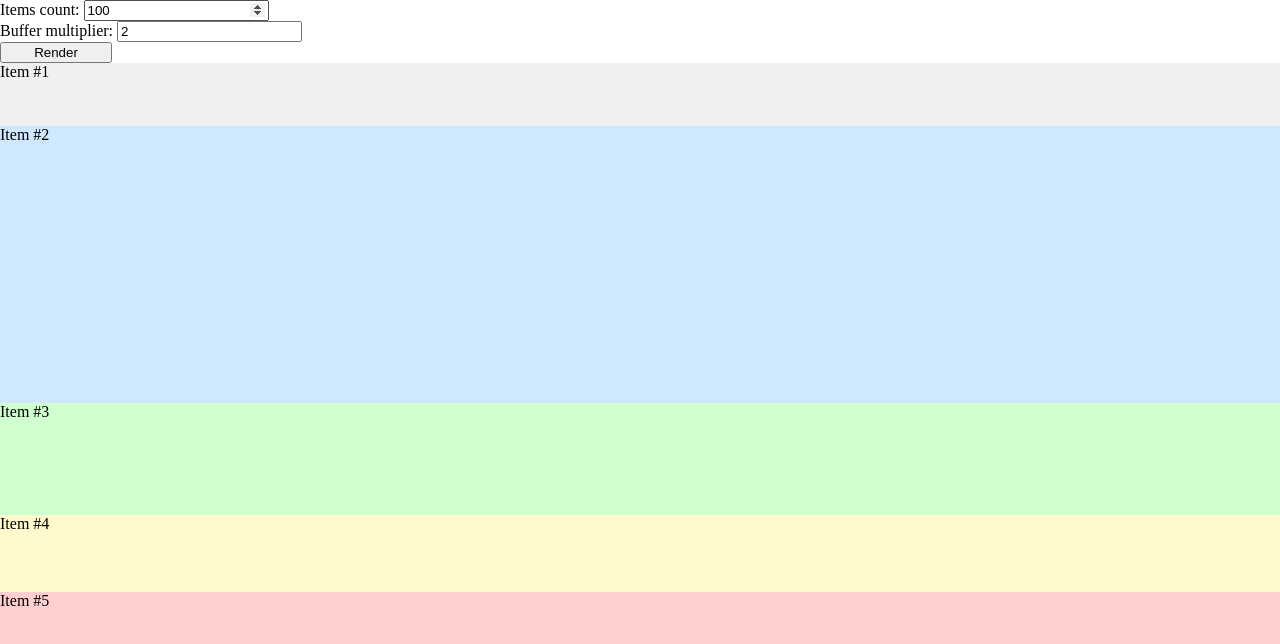
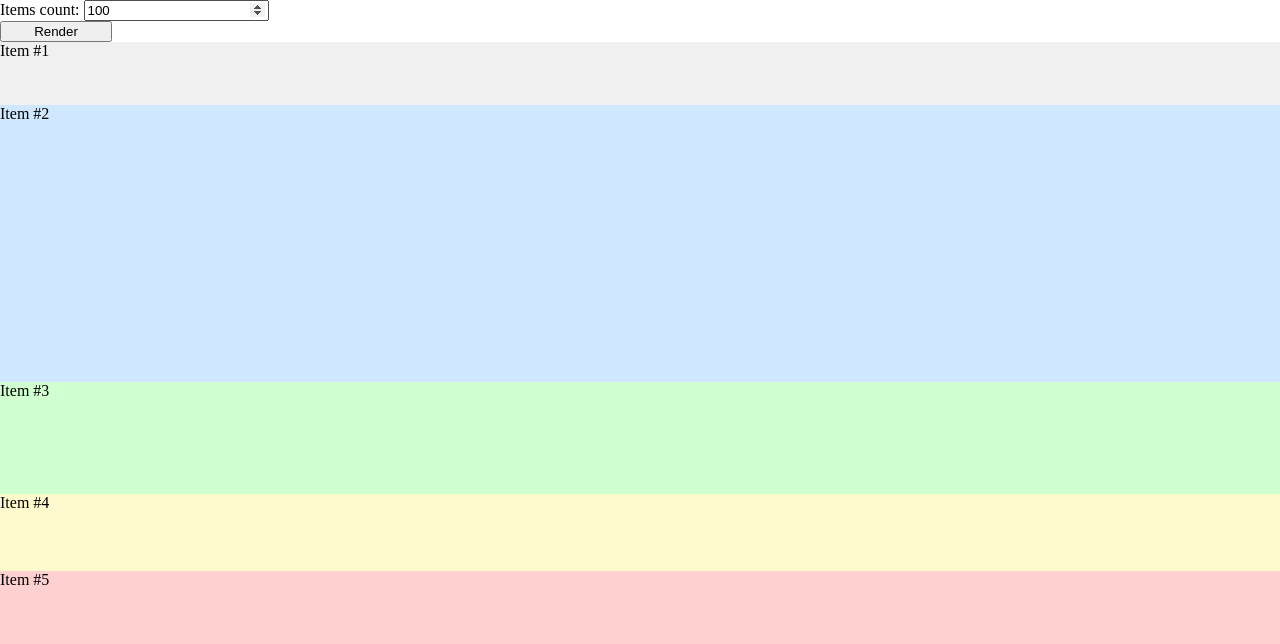
Before and after one commit to NLipatov/virtualize-js, a plain HTML site: page docs/index.html in a window 1280 px wide. Both pictures are taken after a click on the button "Render". Drawn offline with Linux system fonts and the light colour scheme; files that its build step writes are made by us from their sources.

Commit message:
gh pages update

```diff
--- a/docs/index.html
+++ b/docs/index.html
@@ -16,10 +16,6 @@
         <label for="itemCount">
             <span>Items count:</span>
             <input type="number" id="itemCount" placeholder="Count" min="5" value="100">
-        </label>
-        <label for="bufferMultiplier">
-            <span>Buffer multiplier:</span>
-            <input type="number" id="bufferMultiplier" placeholder="Buffer Multiplier" min="0" value="2">
         </label>
         <button id="renderButton">Render</button>
     </div>
@@ -51,29 +47,83 @@
 
 <script>
     'use strict';
+
     const itemsContainer = document.getElementById('items-container');
     const renderButton = document.getElementById('renderButton');
     const itemCountInput = document.getElementById('itemCount');
+
+    function render(items, itemsContainer) {
+        const containerHeight = itemsContainer.clientHeight;
+        const scrollTop = itemsContainer.scrollTop;
+
+        const {startIndex, endIndex} = calculateVisibleElements(items, scrollTop, containerHeight);
+
+        const bufferItemsCount = Math.ceil((endIndex - startIndex) * 1.25);
+
+        const renderStartIndex = Math.max(0, startIndex - bufferItemsCount);
+        const renderEndIndex = Math.min(items.length, endIndex + bufferItemsCount);
+
+        const topSpacerHeight = items.slice(0, renderStartIndex).reduce((acc, item) => acc + parseInt(item.style.height, 10), 0);
+        const bottomSpacerHeight = items.slice(renderEndIndex).reduce((acc, item) => acc + parseInt(item.style.height, 10), 0);
+
+        itemsContainer.innerHTML = '';
+
+        const topSpacer = document.createElement('div');
+        topSpacer.style.height = `${topSpacerHeight}px`;
+        itemsContainer.appendChild(topSpacer);
+
+        for (let i = renderStartIndex; i < renderEndIndex; i++) {
+            itemsContainer.appendChild(items[i]);
+        }
+
+        const bottomSpacer = document.createElement('div');
+        bottomSpacer.style.height = `${bottomSpacerHeight}px`;
+        itemsContainer.appendChild(bottomSpacer);
+    }
+
+    function calculateVisibleElements(items, scrollTop, containerHeight) {
+        let startIndex = 0;
+        let accumulatedHeight = 0;
+
+        for (let i = 0; i < items.length; i++) {
+            accumulatedHeight += parseInt(items[i].style.height, 10);
+            if (accumulatedHeight > scrollTop) {
+                startIndex = i;
+                break;
+            }
+        }
+
+        let endIndex = startIndex;
+        accumulatedHeight = 0;
+
+        for (let i = startIndex; i < items.length; i++) {
+            accumulatedHeight += parseInt(items[i].style.height, 10);
+            if (accumulatedHeight >= containerHeight) {
+                endIndex = i;
+                break;
+            }
+        }
+
+        if (endIndex === startIndex && parseInt(items[startIndex].style.height, 10) > containerHeight) {
+            endIndex = startIndex + 1;
+        }
+
+        return {startIndex, endIndex};
+    }
 
     const colors = ['#f0f0f0', '#d0e8ff', '#d0ffd0', '#fffacd', '#ffd0d0'];
 
     let items = [];
 
-    let bufferMultiplier = 2;
-    setBufferMultiplier(2);
-
     function generateItems(count) {
         items = [];
 
         for (let i = 0; i < count; i++) {
-            const height = getRandomHeight(50, 300);
-            const colorIndex = i % colors.length;
-            items.push({
-                index: i,
-                text: `Item #${i + 1}`,
-                height,
-                color: colors[colorIndex],
-            });
+            const item = document.createElement('div');
+            item.textContent = `Item #${i + 1}`;
+            item.style.height = `${getRandomHeight(50, 300)}px`;
+            item.style.backgroundColor = colors[i % colors.length];
+            items.push(item);
         }
 
         render(items, itemsContainer);
@@ -105,104 +155,4 @@
         itemsContainer.style.height = `${window.innerHeight - document.querySelector('footer').offsetHeight}px`;
         render(items, itemsContainer);
     });
-
-    /**
-     * Sets the buffer multiplier that controls the number of additional elements rendered
-     * above and below the viewport.
-     *
-     * For example:
-     * - If the viewport can display 10 items and the bufferMultiplier is set to 2,
-     *   then 20 additional items will be rendered above and 20 below the viewport.
-     * - This means a total of 50 items will be rendered: 10 visible items, 20 in the top buffer,
-     *   and 20 in the bottom buffer.
-     *
-     * @param {number} multiplier - The multiplier used to determine the number of buffer items to render.
-     */
-    function setBufferMultiplier(multiplier) {
-        bufferMultiplier = multiplier;
-    }
-
-    function render(items, itemsContainer) {
-        const containerHeight = itemsContainer.clientHeight;
-        const scrollTop = itemsContainer.scrollTop;
-
-        const {startIndex, endIndex} = calculateVisibleElements(items, scrollTop, containerHeight);
-
-        const bufferItemsCount = Math.ceil((endIndex - startIndex) * bufferMultiplier);
-
-        const renderStartIndex = Math.max(0, startIndex - bufferItemsCount);
-        const renderEndIndex = Math.min(items.length, endIndex + bufferItemsCount);
-
-        itemsContainer.innerHTML = '';
-
-        const topSpacer = document.createElement('div');
-        const topSpacerHeight = items.slice(0, renderStartIndex).reduce((acc, item) => acc + item.height, 0);
-        topSpacer.style.height = `${topSpacerHeight}px`;
-        itemsContainer.appendChild(topSpacer);
-
-        for (let i = renderStartIndex; i < renderEndIndex; i++) {
-            const message = document.createElement('div');
-            message.textContent = `${items[i].text}`;
-            message.style.height = `${items[i].height}px`;
-            message.style.backgroundColor = items[i].color;
-            itemsContainer.appendChild(message);
-        }
-
-        const bottomSpacer = document.createElement('div');
-        const bottomSpacerHeight = items.slice(renderEndIndex).reduce((acc, item) => acc + item.height, 0);
-        bottomSpacer.style.height = `${bottomSpacerHeight}px`;
-        itemsContainer.appendChild(bottomSpacer);
-    }
-
-    /**
-     * Calculates the indices of the items that should be visible within the viewport.
-     *
-     * This function determines the start and end indices of the items that need to be rendered
-     * based on the current scroll position (`scrollTop`) and the height of the container (`containerHeight`).
-     *
-     * The function works as follows:
-     * - First, it calculates the `startIndex`, which is the index of the first item that should be visible
-     *   in the viewport, by summing up the heights of the items until the cumulative height exceeds the scroll position.
-     * - Next, it calculates the `endIndex`, which is the index of the last item that should be visible
-     *   in the viewport, by summing up the heights of the items starting from the `startIndex`
-     *   until the cumulative height exceeds the container's height.
-     * - If the height of the item at `startIndex` is greater than the container's height and no other items
-     *   would fit, the function ensures that at least one item is rendered by incrementing the `endIndex`.
-     *
-     * @param {Array} items - An array of item objects, where each item has a `height` property.
-     * @param {number} scrollTop - The current vertical scroll position of the container.
-     * @param {number} containerHeight - The height of the container (viewport) in pixels.
-     *
-     * @returns {Object} - An object containing `startIndex` and `endIndex`, representing the range of items
-     *                     that should be rendered based on the visible viewport.
-     */
-    function calculateVisibleElements(items, scrollTop, containerHeight) {
-        let startIndex = 0;
-        let accumulatedHeight = 0;
-
-        for (let i = 0; i < items.length; i++) {
-            accumulatedHeight += items[i].height;
-            if (accumulatedHeight > scrollTop) {
-                startIndex = i;
-                break;
-            }
-        }
-
-        let endIndex = startIndex;
-        accumulatedHeight = 0;
-        for (let i = startIndex; i < items.length; i++) {
-            accumulatedHeight += items[i].height;
-            if (accumulatedHeight >= containerHeight) {
-                endIndex = i;
-                break;
-            }
-        }
-
-        // Ensure at least one element is rendered, even if it is taller than the container
-        if (endIndex === startIndex && items[startIndex].height > containerHeight) {
-            endIndex = startIndex + 1;
-        }
-
-        return {startIndex, endIndex};
-    }
 </script>
```
